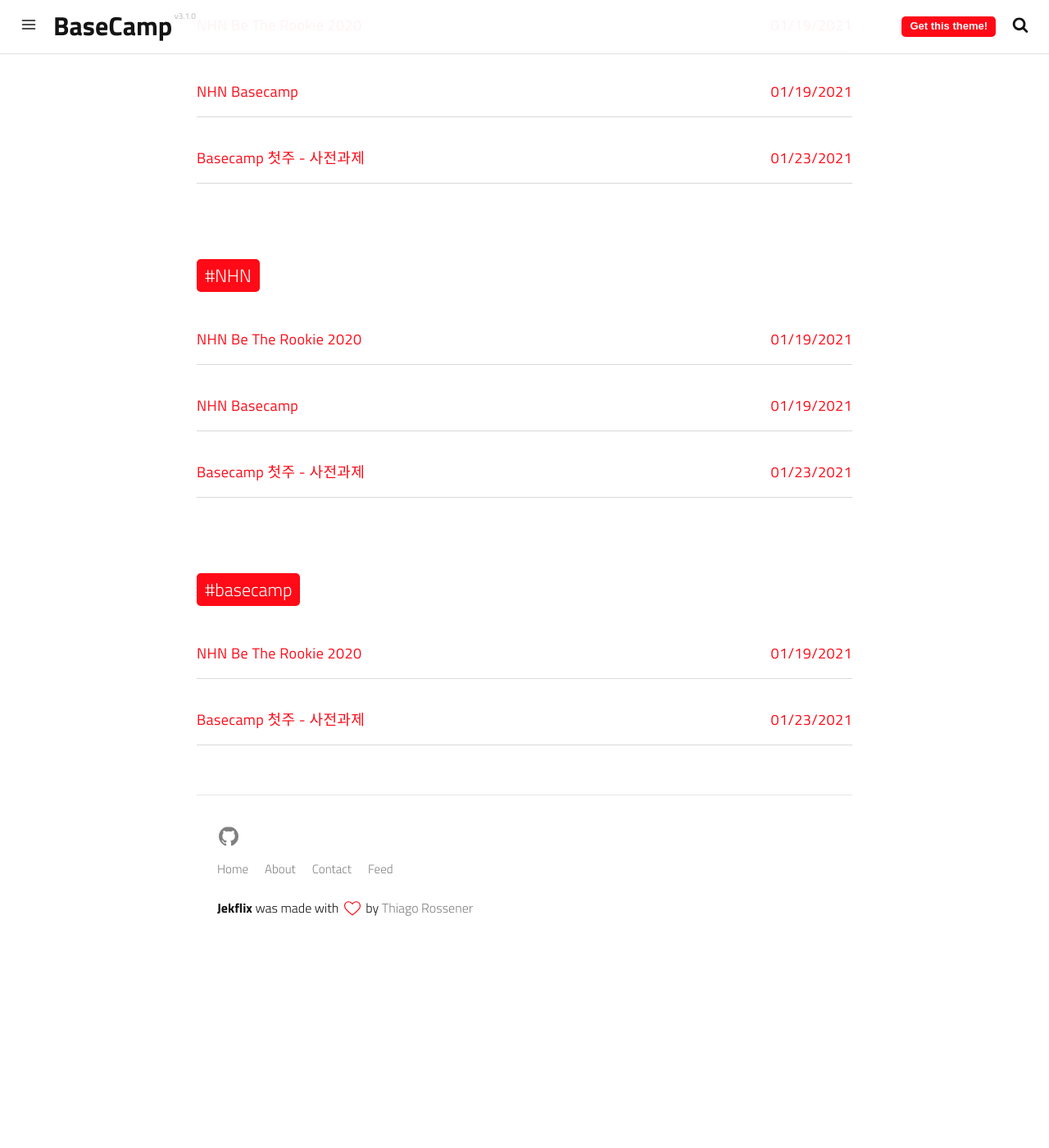
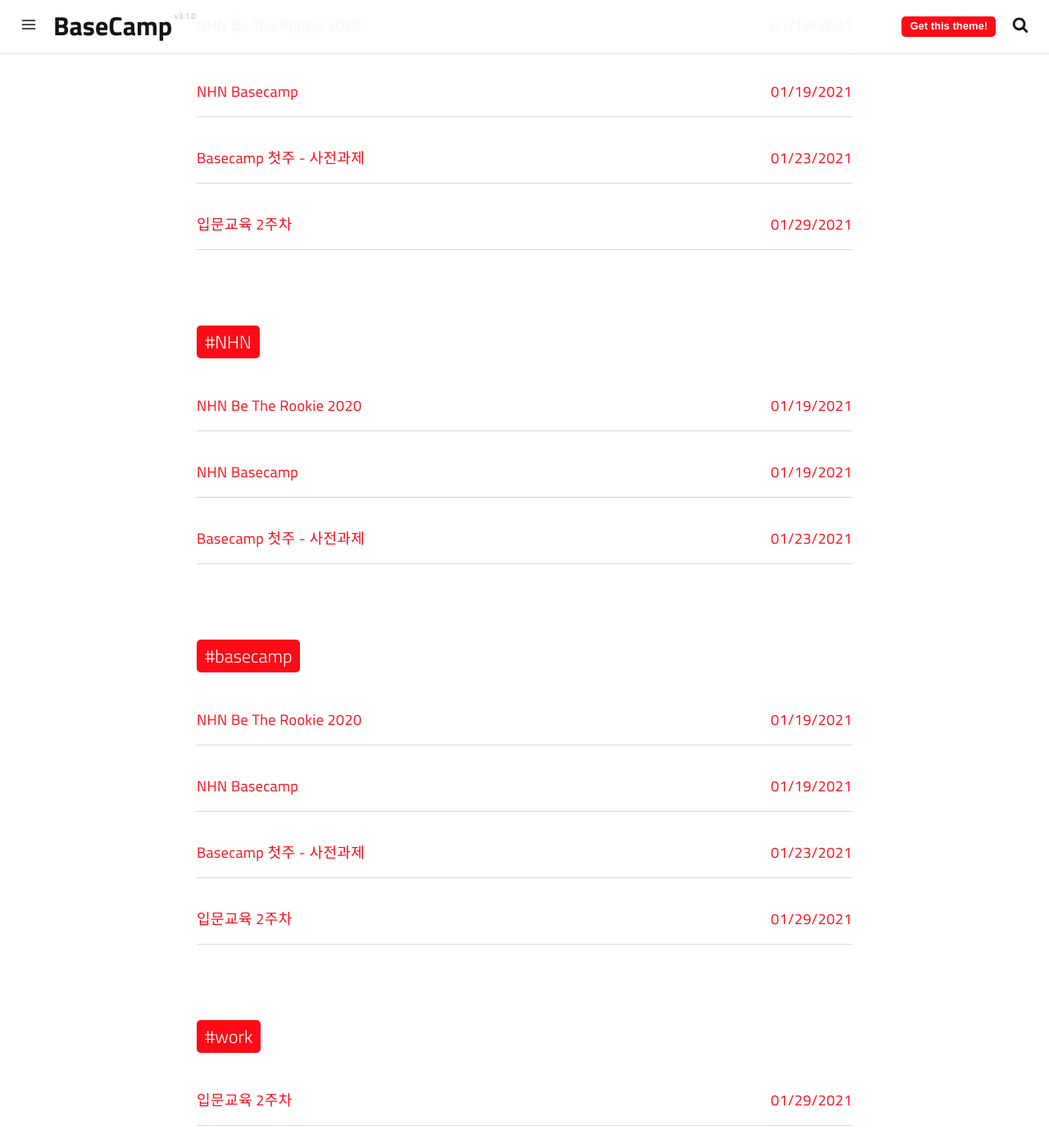
Before and after one commit to NHNkimjaemin/NHNkimjaemin.github.io, a Jekyll site: the page built from tags.html, in a window 1280 px wide and 1400 px high, scrolled down 592 px. Shown: the whole window at 82% size. Built offline with Jekyll 4.4.1, drawn with Linux system fonts in a browser that asks for light colours; a script that is not in the unit is left out; before the commit the page ends 1748 px from its top, so only the background shows below that; part of the change alters nothing that is shown.

Commit message:
2nd week draft

```diff
--- a/_posts/2021-01-19-nhn-basecamp-start.md
+++ b/_posts/2021-01-19-nhn-basecamp-start.md
@@ -13,6 +13,7 @@ category: blog
 tags:
   - blog
   - NHN
+  - basecamp
 author: NHNkimjaemin
 paginate: true
 ---
--- /dev/null
+++ b/_posts/2021-01-29-basecamp-secondweek.md
@@ -0,0 +1,42 @@
+---
+date: 2021-01-29 06:57:48
+layout: post
+title: "입문교육 2주차"
+subtitle: 기획자를 이해하는 시간
+description: 앞으로 진행할 프로젝트를 기획하는 시간을 가졌다.
+image: https://user-images.githubusercontent.com/77602977/106388033-fa3d0980-641f-11eb-9610-362e9b3e9c61.png
+optimized_image: https://user-images.githubusercontent.com/77602977/106388033-fa3d0980-641f-11eb-9610-362e9b3e9c61.png
+category: work
+tags:
+- work
+- blog
+- basecamp
+author: NHNkimjaemin
+paginate: false
+---
+> _사진: XD 목업_
+
+
+## 베이스캠프 2주차
+#### 미션: 기획
+
+첫 주의 사전과제가 후다닥 지나가고, 본격적인 팀플이 시작되었다.
+사실상 프로젝트 첫 주인 이번 주는 **"기획"**이 미션이었다. 주니어 개발자 넷이서 기획이라니...
+그래도 사실 거의 틀이 만들어진채로 시작하는 거라, 오히려 일주일이라는 기간이 너무 길어서 걱정이었다.
+
+> 일주일이나 주셨는데 도대체 어느 정도까지 바라고 미션을 주신걸까??
+
+이런 생각에 "엄청 새로운 아이디어를 도입해서 혁신적인 발표를 해야하는건가?"라는 고민도 했다. 그런 고민을 하면서 수석님과도 얘기해보고 중간점검으로 위장한 교육도 받아보고 했다.
+그러면서 이번 주에 중요한게 무엇일까 생각해봤다. <br><br>결론은, ___"기획이 얼마냐 거창하냐?"___ 보다는 ___"팀원들과 같이 기획하고 일정산출을 해보자"___ 가 요점이라는 생각을 했다. 맞는지는 모르지만 내 느낌에 그랬다. 그래서 우리는 7일이라는 주어진 시간에 완수할 수 있는 범위를 기획하는 것을 우선순위로 잡았다. 기본 기능 + 꼭 있으면 좋을 것 같은 약간의 추가기능을 기획하고, 보수적으로 일정을 산출해봤다.
+
+나름 만족스럽게 준비했고, 월요일에 발표만 잘 하면 될 것 같다. 다음주부터 개발이라니 설렌다. 빨리 개발하고 싶다... 아침부터 밤까지 하루종일 개발에 몰입해보자!
+
+
+
+<br>
+
+<p style="color:#999999; font-size: 14px;line-height: 14px;">
+cf) Adobe XD가 무료라이센스라고 되어있길래 집에서 사용했는데, 기업 내에서 사용하면 그렇지 않을 수 있다는 것을 늦게 깨달았다.
+정말 다행히도, XD 무료라이센스는 기업에서도 사용할 수 있다고는 하는데 아니면 어쩌지? 확실히 조심해야하는 부분인 것 같다.
+회사 자산에 무언가를 설치할 때는 꼭 미리 확인하자!
+</p>
```
